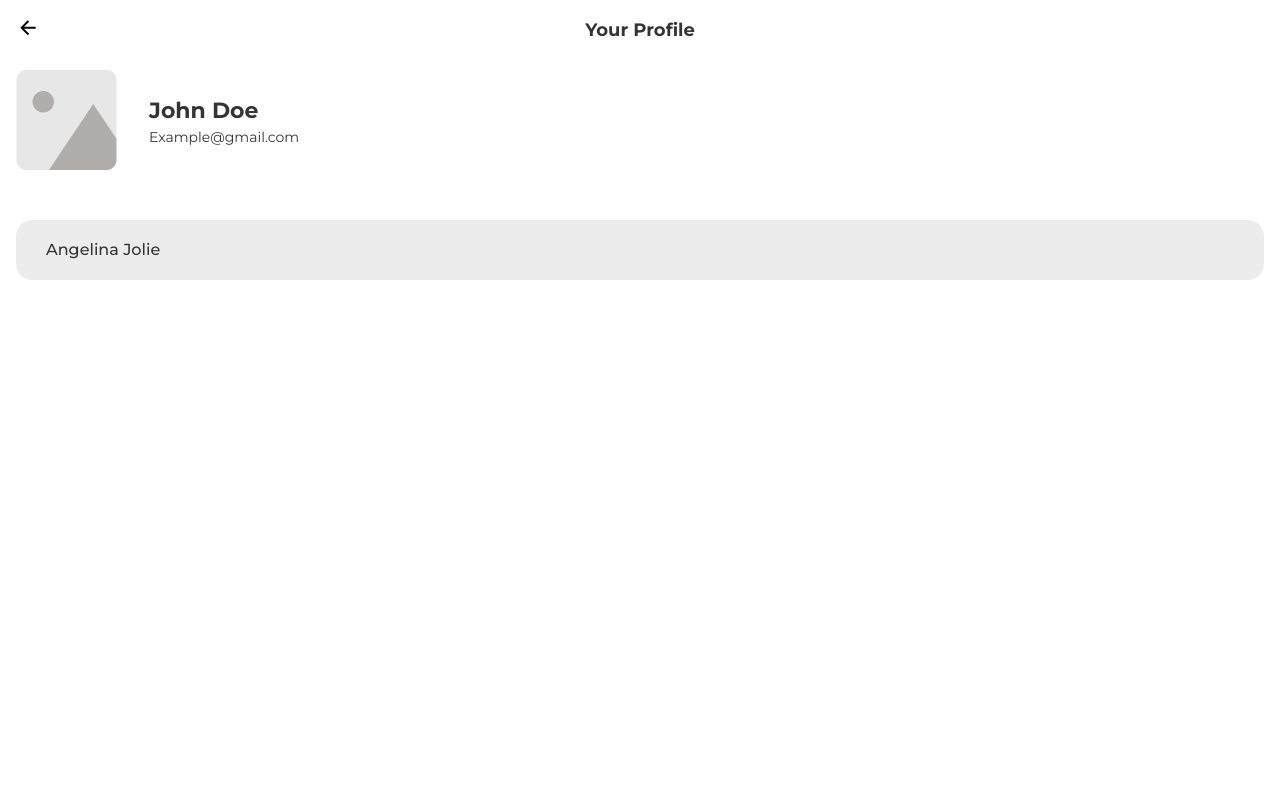
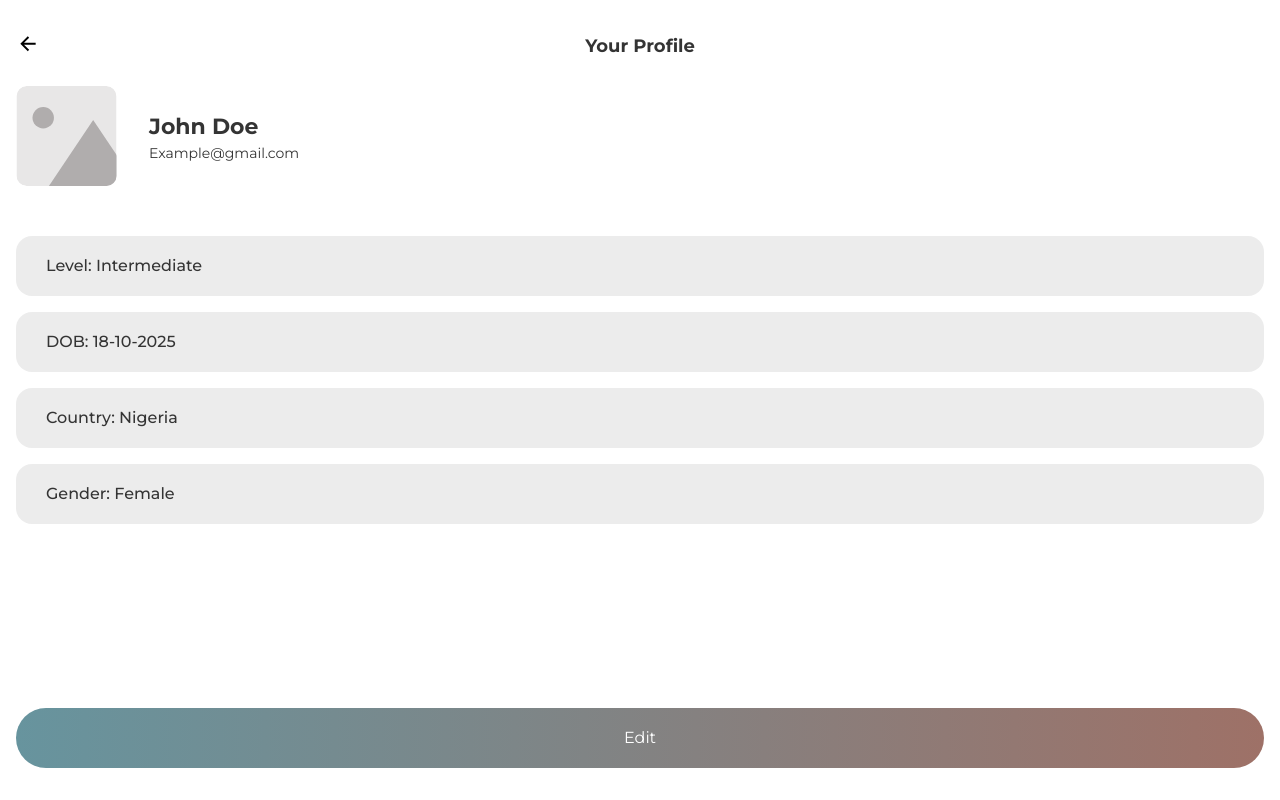
Before and after one commit to InventorsDev/Team-Raspberry, a Next.js app: page /profile in a window 1280 px wide. Built offline with nearby package versions, Linux system fonts and the light colour scheme.

Commit message:
feat: work on login page

```diff
--- a/src/app/login/page.jsx
+++ b/src/app/login/page.jsx
@@ -23,22 +23,22 @@ const page = () => {
 
   const handleLogin = (e) => {
     e.preventDefault();
-    toast.error("invalid credentials");
+    // toast.error("invalid credentials");
 
-    // axios
-    //   .post("https://unique.pythonanywhere.com/login/", {
-    //     username: username,
-    //     password: password,
-    //   })
-    //   .then((res) => {
-    //     // console.log(res.Object.response);
-    //     console.log("Successful");
-    //     router.push("/dashboard");
-    //   })
-    //   .catch((err) => {
-    //     setError(err.response.data);
-    //     console.log(err.response.data);
-    //   });
+    axios
+      .post("https://unique.pythonanywhere.com/login/", {
+        username: username,
+        password: password,
+      })
+      .then((res) => {
+        // console.log(res.Object.response);
+        console.log("Successful");
+        router.push("/dashboard");
+      })
+      .catch((err) => {
+        setError(err.response.data);
+        console.log(err.response.data);
+      });
   };
 
   return (
--- a/src/app/profile/page.jsx
+++ b/src/app/profile/page.jsx
@@ -1,29 +1,40 @@
-import React from "react";
+"use client";
+import React, { useState } from "react";
 import Link from "next/link";
+import Edit from "../../components/profile/Edit";
+import Save from "../../components/profile/Save";
 
 const page = () => {
+  const [screen, setScreen] = useState("edit");
   return (
-    <div className=" flex flex-col p-4">
+    <div className=" flex flex-col px-4 py-8 justify-between h-screen">
+      <div>
         <div className=" flex gap-[60px]">
-        <Link href={"/"}>
+          {screen == "edit" ? (
+            <Link href={"/dashboard"}>
               <img src="/arrow-back.svg" alt="" />
             </Link>
+          ) : (
+            <img
+              src="/arrow-back.svg"
+              alt=""
+              className=" cursor-pointer"
+              onClick={() => setScreen("edit")}
+            />
+          )}
           <p className=" font-semibold text-lg absolute left-1/2 transform -translate-x-1/2">
             Your Profile
           </p>
         </div>
-      <div className=" mt-[30px] flex gap-8 items-center">
-        <img src="/profile-picture.png" alt="" />
-        <div>
-          <p className=" text-[22px] font-semibold">John Doe</p>
-          <p className=" text-sm">Example@gmail.com</p>
+
+        <>{screen == "edit" ? <Edit /> : <Save />}</>
       </div>
-      </div>
-      <div className=" mt-[50px] flex flex-col gap-4">
-        <div className=" bg-[#D9D9D980] h-[60px] w-full rounded-[16px] flex items-center px-[30px] font-medium">
-          Angelina Jolie
-        </div>
-      </div>
+      <button
+        className=" bg-primaryButton h-[60px] rounded-full text-white"
+        onClick={() => setScreen(!screen)}
+      >
+        {screen == "edit" ? "Edit" : "Save"}
+      </button>
     </div>
   );
 };
--- a/src/app/reset/page.jsx
+++ b/src/app/reset/page.jsx
@@ -1,7 +1,7 @@
 "use client";
 
-import Screen1 from "@/components/reset/Screen1";
-import Screen2 from "@/components/reset/Screen2";
+import Screen1 from "../../components/reset/Screen1";
+import Screen2 from "../../components/reset/Screen2";
 import React, { useState } from "react";
 
 const page = () => {
--- a/src/app/signup/page.jsx
+++ b/src/app/signup/page.jsx
@@ -1,20 +1,19 @@
 "use client";
 
-// import Screen1 from "@/components/Screen1";
-// import Screen1 from "@/components/signup/Screen1";
-import Screen2 from "@/components/signup/Screen2";
-// import Screen3 from "@/components/signup/Screen3";
+import { useState } from "react";
 import FinalScreen from "../../components/signup/FinalScreen";
-import Success from "@/components/signup/Success";
-import { useState } from "react";
-import Dummy from "../../components/signup/Screen1";
+import Screen1 from "../../components/signup/Screen1";
+import Screen2 from "../../components/signup/Screen2";
+import Screen3 from "../../components/signup/Screen3";
+import Success from "../../components/signup/Success";
 
 export default function Home() {
-  const [screen, setScreen] = useState("screen_4");
+  const [screen, setScreen] = useState("screen_2");
   const [formData, setFormData] = useState({
     username: "",
     fullname: "",
     password: "",
+    confirmPassword: "",
     email: "",
     typeOfUser: "student",
   });
@@ -23,15 +22,19 @@ export default function Home() {
   switch (screen) {
     case "screen_1":
       currentScreen = (
-        <Dummy
+        <Screen1
           screen={screen}
           setScreen={setScreen}
           fullname={formData.fullname}
           email={formData.email}
           password={formData.password}
+          confirmPassword={formData.confirmPassword}
           setFullname={(value) => setFormData({ ...formData, fullname: value })}
           setEmail={(value) => setFormData({ ...formData, email: value })}
           setPassword={(value) => setFormData({ ...formData, password: value })}
+          setConfirmPassword={(value) =>
+            setFormData({ ...formData, confirmPassword: value })
+          }
         />
       );
       break;
@@ -62,6 +65,7 @@ export default function Home() {
           fullname={formData.fullname}
           email={formData.email}
           password={formData.password}
+          confirmPassword={formData.confirmPassword}
           setUserName={(value) => setFormData({ ...formData, username: value })}
         />
       );
--- /dev/null
+++ b/src/components/profile/Edit.jsx
@@ -0,0 +1,31 @@
+import React from "react";
+
+const Edit = () => {
+  return (
+    <>
+      <div className=" mt-[30px] flex gap-8 items-center">
+        <img src="/profile-picture.svg" alt="" />
+        <div>
+          <p className=" text-[22px] font-semibold">John Doe</p>
+          <p className=" text-sm">Example@gmail.com</p>
+        </div>
+      </div>
+      <div className=" mt-[50px] flex flex-col gap-4">
+        <div className=" bg-[#D9D9D980] h-[60px] w-full rounded-[16px] flex items-center px-[30px] font-medium">
+          Level: Intermediate
+        </div>
+        <div className=" bg-[#D9D9D980] h-[60px] w-full rounded-[16px] flex items-center px-[30px] font-medium">
+          DOB: 18-10-2025
+        </div>
+        <div className=" bg-[#D9D9D980] h-[60px] w-full rounded-[16px] flex items-center px-[30px] font-medium">
+          Country: Nigeria
+        </div>
+        <div className=" bg-[#D9D9D980] h-[60px] w-full rounded-[16px] flex items-center px-[30px] font-medium">
+          Gender: Female
+        </div>
+      </div>
+    </>
+  );
+};
+
+export default Edit;
--- /dev/null
+++ b/src/components/profile/Save.jsx
@@ -0,0 +1,63 @@
+import React from "react";
+
+const Save = () => {
+  return (
+    <>
+      <div className=" mt-[30px] flex gap-8 items-center">
+        <img src="/profile-picture.svg" alt="" />
+        <button className=" bg-primary-green px-6 py-2 rounded-full text-white">
+          Edit
+        </button>
+      </div>
+      <div className=" mt-[50px] flex flex-col gap-7">
+        <div className=" border border-primary-green h-[60px] rounded-full p-2">
+          <p className=" bg-white w-min mt-[-20px] ml-[30px] px-1 text-[#8a8a8a] text-sm font-extralight whitespace-nowrap">
+            Name
+          </p>
+          <input
+            required
+            className=" w-full h-full bg-transparent outline-none px-3"
+          />
+        </div>
+        <div className=" border border-primary-green h-[60px] rounded-full p-2">
+          <p className=" bg-white w-min mt-[-20px] ml-[30px] px-1 text-[#8a8a8a] text-sm font-extralight whitespace-nowrap">
+            Email
+          </p>
+          <input
+            required
+            className=" w-full h-full bg-transparent outline-none px-3"
+          />
+        </div>
+        <div className=" border border-primary-green h-[60px] rounded-full p-2">
+          <p className=" bg-white w-min mt-[-20px] ml-[30px] px-1 text-[#8a8a8a] text-sm font-extralight whitespace-nowrap">
+            DOB
+          </p>
+          <input
+            required
+            className=" w-full h-full bg-transparent outline-none px-3"
+          />
+        </div>
+        <div className=" border border-primary-green h-[60px] rounded-full p-2">
+          <p className=" bg-white w-min mt-[-20px] ml-[30px] px-1 text-[#8a8a8a] text-sm font-extralight whitespace-nowrap">
+            Country
+          </p>
+          <input
+            required
+            className=" w-full h-full bg-transparent outline-none px-3"
+          />
+        </div>
+        <div className=" border border-primary-green h-[60px] rounded-full p-2">
+          <p className=" bg-white w-min mt-[-20px] ml-[30px] px-1 text-[#8a8a8a] text-sm font-extralight whitespace-nowrap">
+            Gender
+          </p>
+          <input
+            required
+            className=" w-full h-full bg-transparent outline-none px-3"
+          />
+        </div>
+      </div>
+    </>
+  );
+};
+
+export default Save;
--- a/src/components/reset/Screen1.jsx
+++ b/src/components/reset/Screen1.jsx
@@ -1,7 +1,24 @@
-import React from "react";
+import React, { useState } from "react";
 import Link from "next/link";
+import axios from "axios";
 
-const Screen1 = ({setScreen}) => {
+const Screen1 = ({ setScreen }) => {
+  const [email, setEmail] = useState("");
+
+  const handleSubmit = async () => {
+    try {
+      const res = await axios.post(
+        "https://unique.pythonanywhere.com/send-reset-password-link/",
+        {
+          email: email,
+        }
+      );
+      console.log("Successful");
+      setScreen("screen_2");
+    } catch (err) {
+      console.log(err);
+    }
+  };
   return (
     <>
       <div className=" flex flex-col gap-12">
@@ -20,8 +37,15 @@ const Screen1 = ({setScreen}) => {
         <input
           type="text"
           className="  h-[60px] rounded-full border border-primary-green outline-none px-3"
+          value={email}
+          onChange={(e) => setEmail(e.target.value)}
+          required
+          placeholder="example@gmail.com"
         />
-        <button className=" bg-primaryButton h-[60px] rounded-full text-white font-semibold text-lg w-full" onClick={() => setScreen("screen_2")}>
+        <button
+          className=" bg-primaryButton h-[60px] rounded-full text-white font-semibold text-lg w-full"
+          onClick={handleSubmit}
+        >
           Send reset email
         </button>
       </div>
--- a/src/components/signup/Screen1.jsx
+++ b/src/components/signup/Screen1.jsx
@@ -1,6 +1,5 @@
 "use client";
 import Link from "next/link";
-import { useState } from "react";
 
 const FirstScreen = ({
   screen,
@@ -11,22 +10,19 @@ const FirstScreen = ({
   setFullname,
   setEmail,
   setPassword,
+  confirmPassword,
+  setConfirmPassword,
 }) => {
   const isValidEmail = /^[\w-\.]+@([\w-]+\.)+[\w-]{2,4}$/g;
   const validEmail = email && email.match(isValidEmail);
-
-  const [confirmPassword, setConfirmPassword] = useState("");
   const isPasswordMatch =
     (password === confirmPassword) & (password?.length >= 8);
   const isSubmitDisabled = !isPasswordMatch;
 
-  const handleSubmit = (e) => {
+  const handleSubmit = async (e) => {
     e.preventDefault();
     if (isPasswordMatch && validEmail && fullname.length) {
       setScreen("screen_2");
-      console.log("Passwords match");
-    } else {
-      console.log("Passwords do not match");
     }
   };
 
```
Also changed, not shown: src/components/signup/FinalScreen.jsx (+22 -22 lines), public/profile-picture.svg (added). Lines whose indentation alone changed are shown as unchanged.
